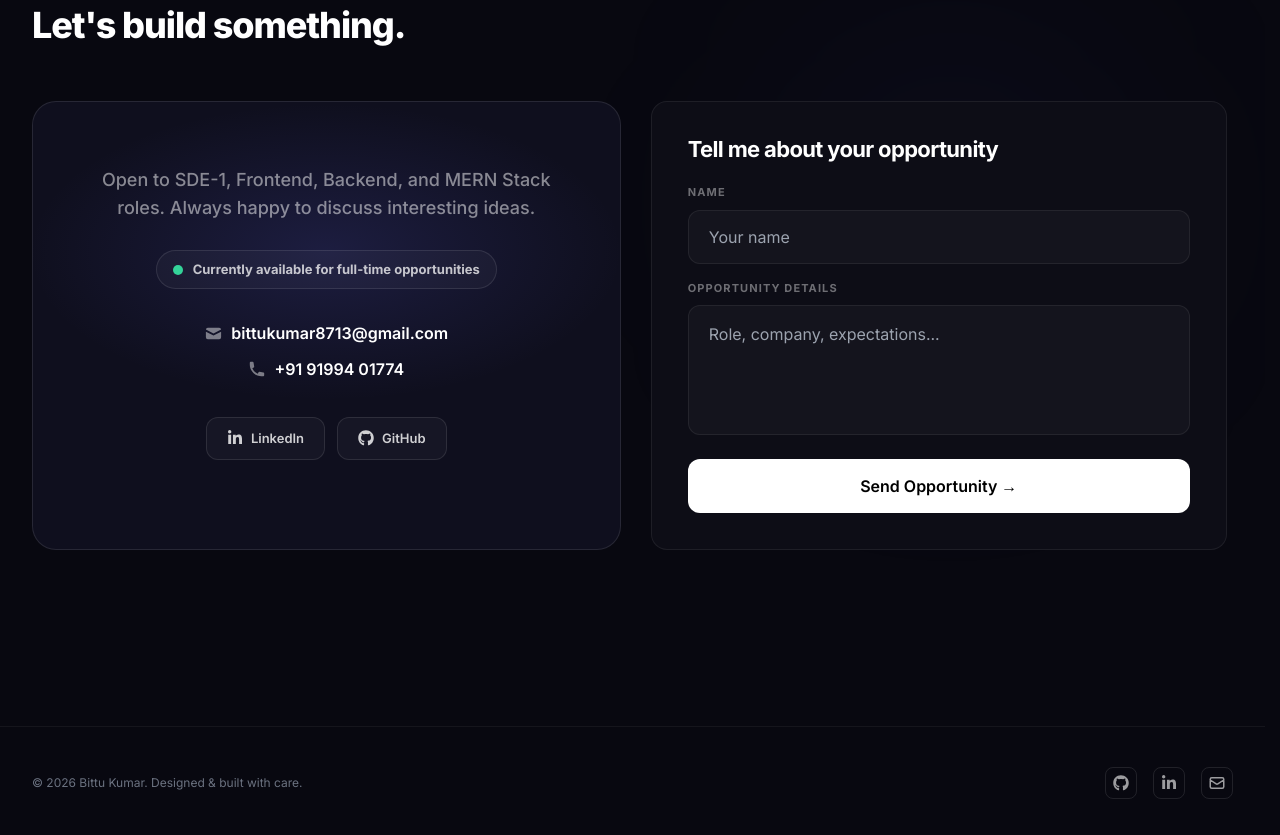
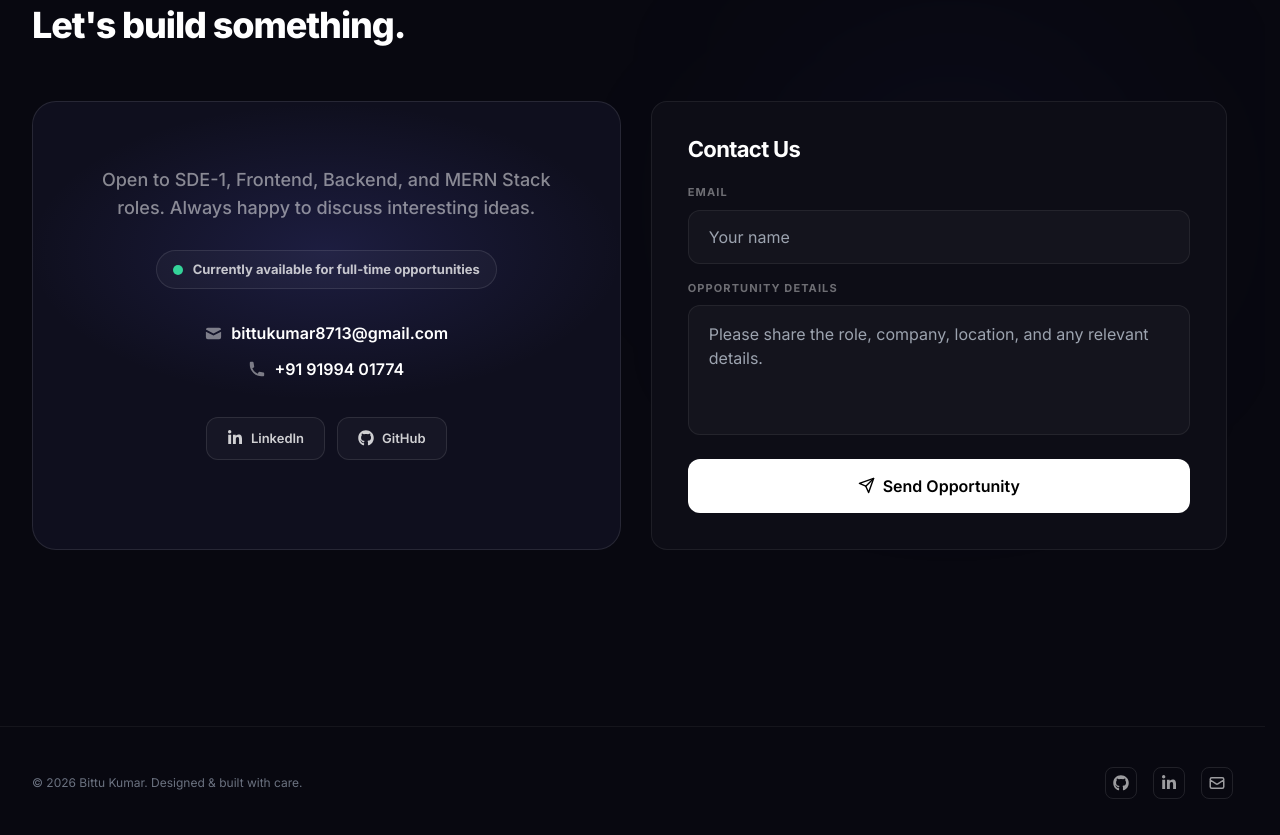
Before and after one commit to Bittu121/personalPortfolio, a React (Create React App) app: page / in a window 1280 px wide. Shown: the part 5600-6435 px from the top of the page. Built offline with nearby package versions, Linux system fonts and the light colour scheme.

Commit message:
update contact section

```diff
--- a/src/components/contact/ContactFormCard.jsx
+++ b/src/components/contact/ContactFormCard.jsx
@@ -2,6 +2,7 @@ import { useState } from "react";
 import { toast } from "react-toastify";
 import FadeIn from "../FadeIn";
 import { CONTACT_FORM_URL } from "./contactData";
+import { FiSend } from "react-icons/fi";
 
 const ContactFormCard = () => {
   const [formData, setFormData] = useState({ name: "", message: "" });
@@ -37,13 +38,13 @@ const ContactFormCard = () => {
       className="bg-card border border-content/[0.07] rounded-2xl p-6 md:p-9 h-full w-full max-w-xl mx-auto flex flex-col justify-center transition-all duration-300 hover:border-content/20"
     >
       <h3 className="text-[22px] font-bold text-content tracking-[-0.03em] mb-6 leading-none">
-        Tell me about your opportunity
+        Contact Us
       </h3>
 
       <form onSubmit={handleSubmit} className="flex flex-col gap-4">
         <div>
           <label className="block text-[11px] font-bold tracking-[0.1em] uppercase text-content/40 mb-2">
-            Name
+            Email
           </label>
           <input
             type="text"
@@ -66,7 +67,7 @@ const ContactFormCard = () => {
             value={formData.message}
             onChange={handleChange}
             rows={4}
-            placeholder="Role, company, expectations..."
+            placeholder="Please share the role, company, location, and any relevant details."
             className="w-full rounded-xl bg-content/[0.03] border border-content/[0.07] px-5 py-4 text-content text-base outline-none resize-none transition-all duration-300 focus:border-[#818cf8]/30"
           />
         </div>
@@ -76,10 +77,16 @@ const ContactFormCard = () => {
           disabled={loading}
           className="h-[54px] rounded-xl bg-invert text-invert-fg font-semibold text-base transition-all duration-300 hover:scale-[1.01] disabled:opacity-60 flex items-center justify-center gap-2"
         >
-          {loading && (
-            <span className="w-4 h-4 rounded-full border-2 border-invert-fg/30 border-t-invert-fg animate-spin" />
+          {loading ? (
+            <>
+              <span className="w-4 h-4 rounded-full border-2 border-invert-fg/30 border-t-invert-fg animate-spin" />
+              Sending...
+            </>
+          ) : (
+            <>
+              <FiSend size={17} strokeWidth={2} className="shrink-0" />Send Opportunity
+            </>
           )}
-          {loading ? "Sending..." : "Send Opportunity →"}
         </button>
       </form>
     </FadeIn>
```
Also changed, not shown: readme-image/about.png (renamed from readme-image/about-section.png), 1 other file (tests, documents, lock files or other folders).
